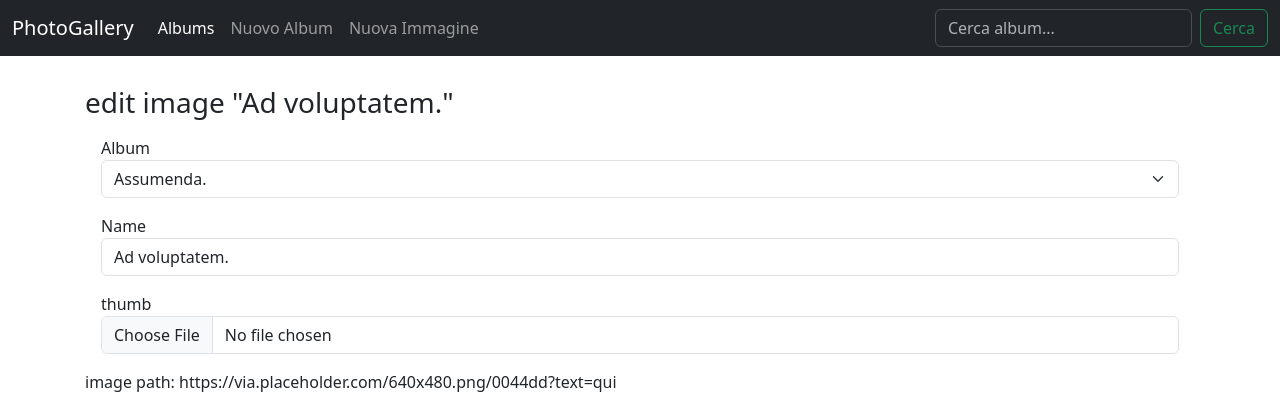
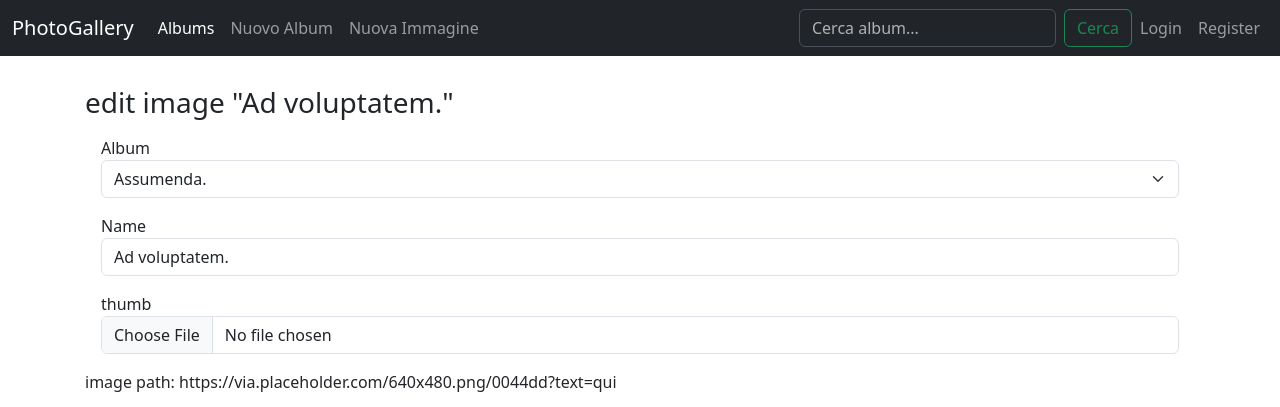
Before and after one commit to mattanasamuel/Laravel_photogallery, a Laravel app: page /photos/1/edit in a window 1280 px wide. Shown: the top 407 px of the page. Run offline with Laravel 12, Linux system fonts and the light colour scheme; data comes from the database, SQL or seed files in the repository; some libraries are stand-ins or nearby versions.

Commit message:
salvataggio prima di blade breeze, controller auth funzionante

```diff
--- a/resources/views/components/default.blade.php
+++ b/resources/views/components/default.blade.php
@@ -51,6 +51,21 @@
                     <input class="form-control me-2" type="search" name="album_name" placeholder="Cerca album..." aria-label="Search" value="{{ request('album_name') }}" />
                     <button class="btn btn-outline-success" type="submit">Cerca</button>
                 </form>
+                <ul class="nav navbar-nav navbar-right">
+                    @guest
+                        <li>
+                            <a href="{{route('login')}}" class="nav-link">Login</a>
+                        </li>
+                        <li>
+                            <a href="{{route('register')}}" class="nav-link">Register</a>
+                        </li>
+                    @endguest
+                    @auth
+                            <li>
+                                <a href="{{route('register')}}" class="nav-link">Logout</a>
+                            </li>
+                    @endauth
+                </ul>
             </div>
         </div>
     </nav>
--- /dev/null
+++ b/resources/views/images/create.blade.php
@@ -0,0 +1,3 @@
+<div>
+    <!-- Well begun is half done. - Aristotle -->
+</div>
--- a/resources/views/images/edit.blade.php
+++ b/resources/views/images/edit.blade.php
@@ -1,5 +1,4 @@
 <x-default>
-
 @if($photo->id)
     <h3>edit image "{{$photo->name}}"</h3>
     <form method="post" action="{{ route('photos.update', ['photo' => $photo->id]) }}" enctype="multipart/form-data">
@@ -35,4 +34,4 @@
             <button class="btn btn-primary">UPDATE</button>
         </div>
     </form>
-</x-default>
+</x-default> <!-- è solo perché ho aperto due form, nonostante siano negli if blade -->
```
